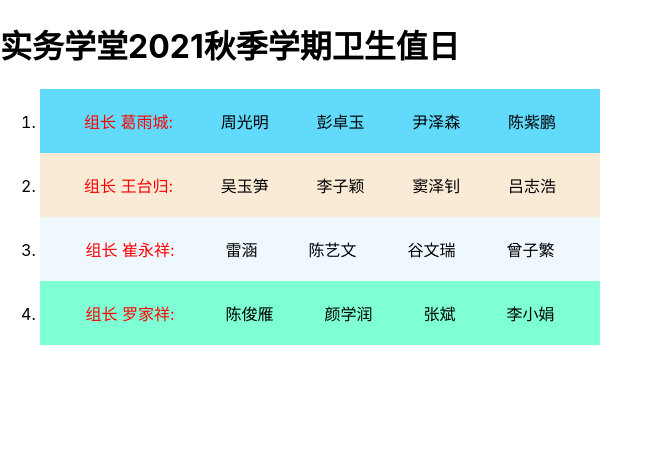
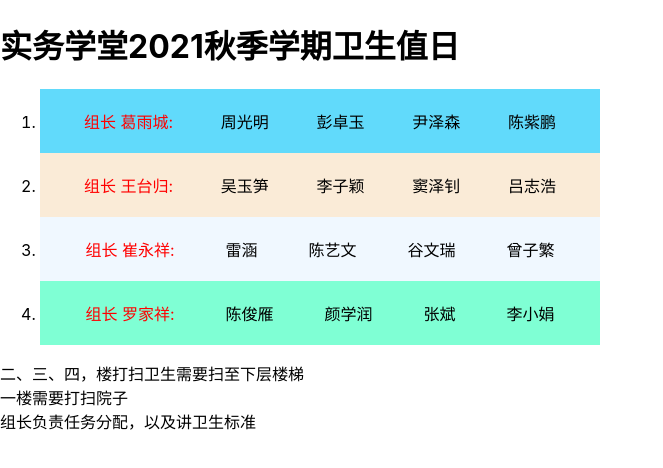
Before and after one commit to chenjunyan1/Hygiene, a React (Create React App) app in the folder value/: page / in a window 1280 px wide. Shown: the top 468 px of the page, without its empty margins (0-663 px from the left). Built offline with nearby package versions, Linux system fonts and the light colour scheme.

Commit message:
更新了卫生人无分撇

```diff
--- a/value/src/App.js
+++ b/value/src/App.js
@@ -58,6 +58,11 @@ class App extends Component {
             }
           </ol>
         </div>
+        <div>
+          <div>二、三、四，楼打扫卫生需要扫至下层楼梯</div>
+          <div>一楼需要打扫院子</div>
+          <div>组长负责任务分配，以及讲卫生标准</div>
+        </div>
       </div>
     )
   }
```
